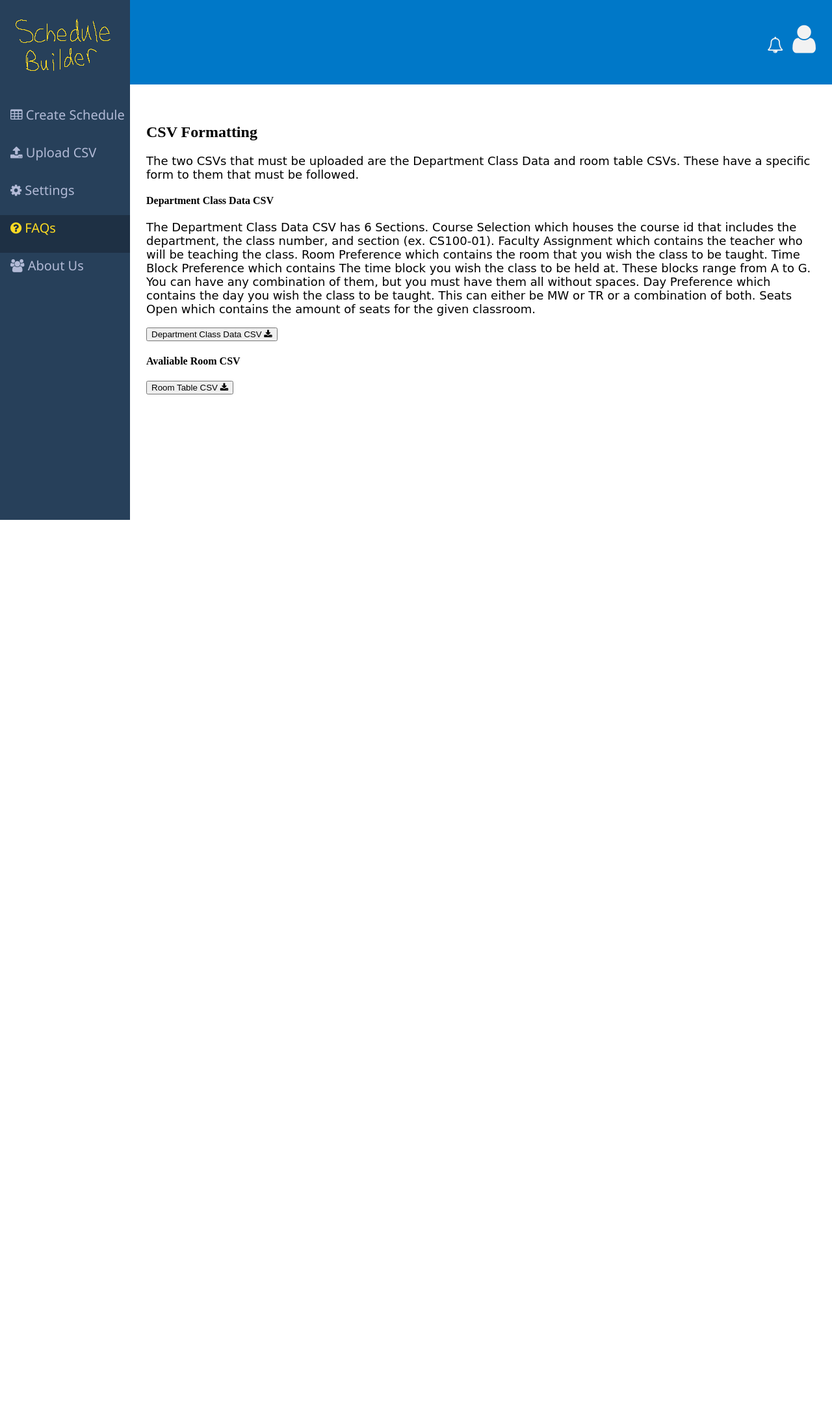
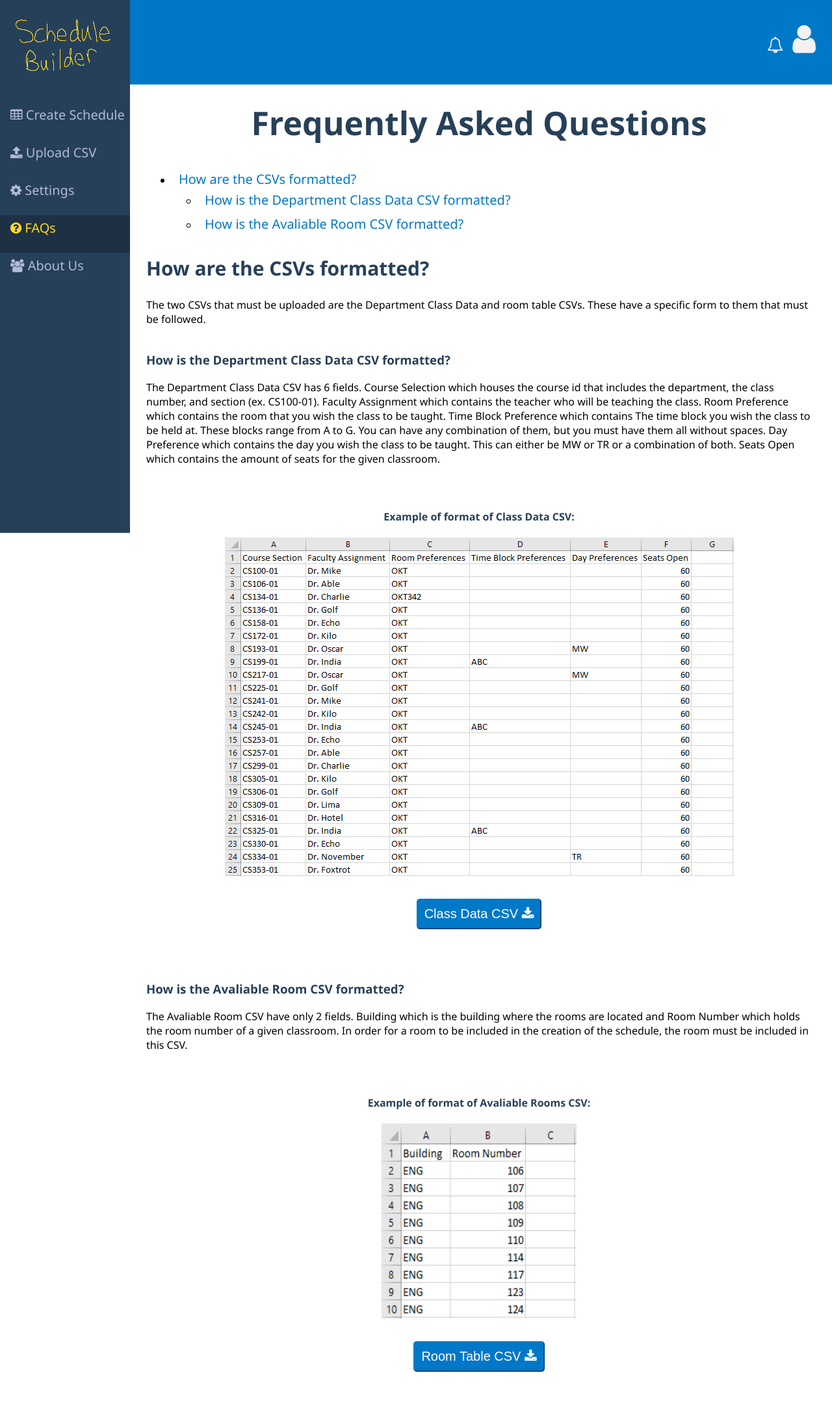
Before and after one commit to allisons212/499Team5, a Flask app: page /faq in a window 1280 px wide. Shown: the whole page at 65% size. Before the commit the page ends 800 px from the top, so only its background shows below. Run offline with Flask 2, Linux system fonts and the light colour scheme.

Commit message:
Worked on FAQ page to make it look nicer.

```diff
--- /dev/null
+++ b/static/SampleCSVs/AvailableRooms.csv
@@ -0,0 +1 @@
+Building,Room Number
--- /dev/null
+++ b/static/SampleCSVs/Dept1ClassData.csv
@@ -0,0 +1 @@
+Course Section,Faculty Assignment,Room Preferences,Time Block Preferences,Day Preferences,Seats Open
--- a/static/css/styles.css
+++ b/static/css/styles.css
@@ -15,11 +15,11 @@ h {
     font-family: "Comic Sans MS", "Comic Sans", cursive ;
 }
 
-p {
+/* p {
     color: black;
     font-size: 18px;
     font-family: "Comic Sans MS", "Comic Sans", cursive ;
-}
+} */
 
 p-slide {
     color: black;
@@ -95,9 +95,12 @@ footer {
 /* Style page content */
 .main {
 
+
+    padding: 25px;
+    margin: 0 auto;
     margin-left: 200px; /* Same as the width of the sidebar */
-    padding: 25px;
-    margin-top: 15px;
+    width: 80%;
+    height: 50%;
 }
 
 .generateScheduleHeader{
@@ -343,6 +346,70 @@ visibility: visible;
     overflow: hidden;
 
   }
+  #faqs{
+    font-family: 'Segoe UI', Tahoma, Geneva, Verdana, sans-serif;
+    display: inline-block;
+  }
+
+  #faqs h1{
+    font-size: 50px;
+    text-align: center;
+    color: #27405a;
+    margin-top: 0px;
+  }
+
+  #faqs .listOfFAQs{
+    font-family: 'Segoe UI', Tahoma, Geneva, Verdana, sans-serif;
+    align-items: center;
+  }
+  #faqs li a{
+    text-decoration: none;
+    color:#0078c8;
+    font-size: 20px;
+    padding: 10px;
+    margin-top: 10px;
+  }
+
+  #faqs li a:hover{
+    color:#3799da
+  }
+  #faqs li{
+    padding-top: 5px;
+    padding-bottom: 5px;
+    /* margin-top: 10px; */
+  }
+
+
+  #faqs h2, h3, h4{
+    color:#27405a;
+    padding-top: 20px;
+    /* padding-bottom: 20px; */
+  }
+
+  #faqs h2{
+    font-size: 30px;
+    padding-top: 0px;
+  }
+
+  #faqs .faqExampleImage{
+    text-align: center;
+    padding: 10px;
+    display: block;
+  }
+  .faqExampleImage  button{
+    background-color: #0078c8;
+    border-radius: 5px;
+    border-color: #0078c8;
+    /* max-width: 300px; */
+    padding: 10px;
+    color:#fff;
+    cursor: pointer;
+    font-size: 20px;
+    display: inline-block;
+    margin: 30px;
+  }
+
+
 
   .aboutMembers {
     /* display: flex; */
@@ -355,7 +422,7 @@ visibility: visible;
     color: #27405a;
     text-shadow: 2px 2px #b2bad6;
     font-family: 'Segoe UI', Tahoma, Geneva, Verdana, sans-serif;
-    padding-bottom: 75px;
+    padding-bottom: 20px;
     font-size: 50px;
   }
 
@@ -409,7 +476,7 @@ visibility: visible;
 
   .class{
 
-    border: 1px solid #0078c8;
+    border: 1px solid;
     background-color: #0078c8;
     color: #ffffff;
     border-radius: 10px;
--- a/static/js/conflicts.js
+++ b/static/js/conflicts.js
@@ -32,6 +32,7 @@ conflictIcon.onclick = function () {
 span.onclick = function () {
   modal.style.display = "none";
   document.body.style.overflow = "auto";
+  roomDayTimeWarning.style.display = "none";
 }
 
 conflictSave.onclick = function () {
--- a/templates/faq.html
+++ b/templates/faq.html
@@ -1,22 +1,22 @@
 <!DOCTYPE html>
 <html>
+    <head>
+        <link rel="stylesheet" href="../static/css/styles.css" />
+        <link
+            rel="stylesheet"
+            href="https://cdnjs.cloudflare.com/ajax/libs/font-awesome/4.7.0/css/font-awesome.min.css"
+        />
+        <link href="https://fonts.googleapis.com/icon?family=Material+Icons" rel="stylesheet" />
+    </head>
 
-<head>
-    <link rel="stylesheet" href="../static/css/styles.css">
-    <link rel="stylesheet" href="https://cdnjs.cloudflare.com/ajax/libs/font-awesome/4.7.0/css/font-awesome.min.css">
-    <link href="https://fonts.googleapis.com/icon?family=Material+Icons" rel="stylesheet">
-
-
-</head>
-
-<body>
+    <body>
         <div class="topnav">
-            <a href="#html1" style="margin-top: 0px;">
-                <i class="fa fa-bell-o" style="font-size: 25px;"></i>
+            <a href="#html1" style="margin-top: 0px">
+                <i class="fa fa-bell-o" style="font-size: 25px"></i>
             </a>
             <div class="account">
                 <a href="{{ url_for('account') }}" class="accountIcon">
-                    <i class="fa fa-user" style="font-size: 50px;"></i>
+                    <i class="fa fa-user" style="font-size: 50px"></i>
                 </a>
                 <div class="accountDropdownContent">
                     <a href="{{ url_for('account') }}">
@@ -30,14 +30,11 @@
                     </a>
                 </div>
             </div>
-
-
         </div>
-
 
         <div class="sidenav">
             <a href="{{ url_for('generate_schedule') }}">
-                <img src="../static/Pictures/logo.png" alt="logo">
+                <img src="../static/Pictures/logo.png" alt="logo" />
             </a>
             <a href="{{ url_for('generate_schedule') }}">
                 <i class="fa fa-table"></i>
@@ -61,24 +58,65 @@
             </a>
         </div>
 
-
-<div class="main">
-    <h2>CSV Formatting</h2>
-    <p>The two CSVs that must be uploaded are the Department Class Data and room table CSVs. These have a specific form to them that must be followed.</p>
-    <h4>Department Class Data CSV</h4>
-    <p>The Department Class Data CSV has 6 Sections. Course Selection which houses the course id that includes the department, the class number, and section  (ex. CS100-01).
-        Faculty Assignment which contains the teacher who will be teaching the class. Room Preference which contains the room that you wish the class to be taught.
-        Time Block Preference which contains The time block you wish the class to be held at. These blocks range from A to G. You can have any combination of them,
-        but you must have them all without spaces. Day Preference which contains the day you wish the class to be taught. This can either be MW or TR or a combination of both.
-        Seats Open which contains the amount of seats for the given classroom.</p>
+        <div class="main" id="faqs">
+            <h1>Frequently Asked Questions</h1>
+            <div class="listOfFAQs">
+            <ul>
+                <li><a href="#csvFormatting">How are the CSVs formatted?</a>
+                    <ul>
+                        <li><a href="#departmentClassDataCSV">How is the Department Class Data CSV formatted?</a></li>
+                        <li><a href="#availableRoomsCSV">How is the Avaliable Room CSV formatted?</a></li>
+                    </ul>
+                </li>
+            </ul>
+        </div>
 
 
-    <button>Department Class Data CSV <i class="fa fa-download"></i></button>
+            <div id="csvFormatting">
+                <h2>How are the CSVs formatted?</h2>
+                <p>
+                    The two CSVs that must be uploaded are the Department Class Data and room table CSVs. These have a
+                    specific form to them that must be followed.
+                </p>
+                <div id="departmentClassDataCSV">
+                <h3>How is the Department Class Data CSV formatted?</h3>
+                <p>
+                    The Department Class Data CSV has 6 fields. Course Selection which houses the course id that includes
+                    the department, the class number, and section (ex. CS100-01). Faculty Assignment which contains the
+                    teacher who will be teaching the class. Room Preference which contains the room that you wish the class
+                    to be taught. Time Block Preference which contains The time block you wish the class to be held at.
+                    These blocks range from A to G. You can have any combination of them, but you must have them all without
+                    spaces. Day Preference which contains the day you wish the class to be taught. This can either be MW or
+                    TR or a combination of both. Seats Open which contains the amount of seats for the given classroom.
+                </p>
+                <div class="faqExampleImage">
+                    <h4>Example of format of Class Data CSV:</h4>
+                    <img src="../static/Pictures/ExampleClassDataCSV.PNG" />
+                    <br>
+                    <a href="../static/SampleCSVs/Dept1ClassData.csv" download="Dept1ClassData">
+                        <button>Class Data CSV <i class="fa fa-download"></i></button>
+                    </a>
+                </div>
+            </div>
 
-    <h4>Avaliable Room CSV</h4>
-    <button>Room Table CSV <i class="fa fa-download"></i></button>
 
-</div>
-</body>
+            <div id="availableRoomsCSV">
+                <h3>How is the Avaliable Room CSV formatted?</h3>
 
+                <p>
+                    The Avaliable Room CSV have only 2 fields. Building which is the building where the rooms are located
+                    and Room Number which holds the room number of a given classroom. In order for a room to be included in
+                    the creation of the schedule, the room must be included in this CSV.
+                </p>
+                <div class="faqExampleImage">
+                    <h4>Example of format of Avaliable Rooms CSV:</h4>
+                    <img src="../static/Pictures/ExampleAvaliableRoomCSV.PNG"  style="width: 300px; height:300px;"/>
+                    <br>
+                    <a href="../static/SampleCSVs/AvailableRooms.csv" download="AvaliableRooms">
+                        <button>Room Table CSV <i class="fa fa-download"></i></button>
+                    </a>
+                </div>
+            </div>
+        </div>
+    </body>
 </html>
--- a/templates/generateSchedule.html
+++ b/templates/generateSchedule.html
@@ -206,6 +206,6 @@
         </div>
 
         <script defer type="module" src="../static/js/getScheduleInfo.js"></script>
-        <script src="../static/js/conflicts.js"></script>
+        <script defer src="../static/js/conflicts.js"></script>
     </body>
 </html>
```
Also changed, not shown: static/js/getScheduleInfo.js (+6 -1 lines), static/Pictures/ExampleAvaliableRoomCSV.PNG (added), static/Pictures/ExampleClassDataCSV.PNG (added).
